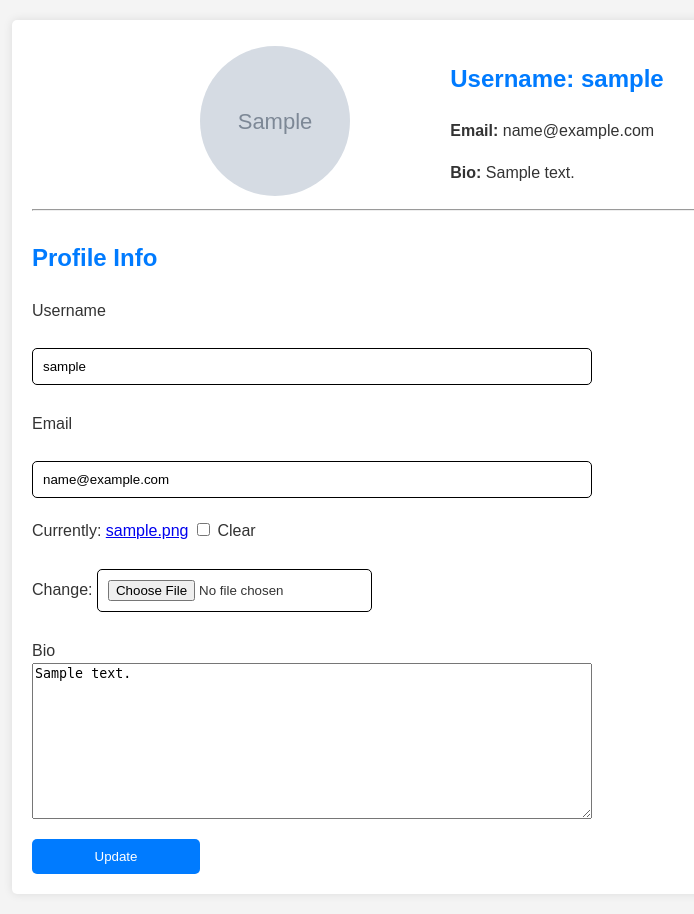
After one commit to burmese-girl/project_management_app, a Django app: page /profile/ in a window 1280 px wide. The commit adds this page. Shown: the whole page, without its empty margins (208-902 px from the left). Run offline with Django 5.2, Linux system fonts and the light colour scheme; a user stored in the database is signed in; tables that the repository leaves empty hold one stand-in row (values such as "Sample post"); grey boxes marked "Sample" are stand-in pictures; some libraries are stand-ins or nearby versions.

Commit message:
feat[Profile]: add profile views and backend functionalities

```diff
--- a/project_management/settings_prod.py
+++ b/project_management/settings_prod.py
@@ -120,6 +120,9 @@ USE_TZ = True
 
 STATIC_URL = 'static/'
 
+MEDIA_ROOT = os.path.join(BASE_DIR, 'media')
+MEDIA_URL = '/media/'
+
 # Default primary key field type
 # https://docs.djangoproject.com/en/5.0/ref/settings/#default-auto-field
 
--- a/project_management/urls.py
+++ b/project_management/urls.py
@@ -18,6 +18,8 @@ from django.contrib import admin
 from django.urls import path,include, re_path
 from django.views.generic import RedirectView
 from django.contrib.auth import views as auth_views
+from django.conf import settings
+from django.conf.urls.static import static
 from projects.views import view_projects, view_dashboard, view_user
 
 
@@ -33,5 +35,9 @@ urlpatterns = [
     path('register/', view_user.register, name='register'),
     path('login/', auth_views.LoginView.as_view(template_name='users/login.html'), name='login'),
     path('logout/', view_user.logout_user, name='logout'),
+    path('profile/', view_user.profile, name='profile'),
 
 ]
+
+if settings.DEBUG:
+    urlpatterns += static(settings.MEDIA_URL, document_root=settings.MEDIA_ROOT)
--- a/projects/admin.py
+++ b/projects/admin.py
@@ -14,3 +14,4 @@ class TaskAdmin(admin.ModelAdmin):
 admin.site.register(Task,TaskAdmin)
 admin.site.register(Project)
 admin.site.register(TeamMember)
+admin.site.register(Profile)
--- a/projects/apps.py
+++ b/projects/apps.py
@@ -4,3 +4,6 @@ from django.apps import AppConfig
 class ProjectsConfig(AppConfig):
     default_auto_field = 'django.db.models.BigAutoField'
     name = 'projects'
+
+    def ready(self):
+        from . import signals
--- a/projects/forms/user_forms.py
+++ b/projects/forms/user_forms.py
@@ -1,6 +1,7 @@
 from django import forms
 from django.contrib.auth.models import User
 from django.contrib.auth.forms import UserCreationForm
+from ..models import Profile
 
 class UserRegisterForm(UserCreationForm):
     email = forms.EmailField()
@@ -9,9 +10,14 @@ class UserRegisterForm(UserCreationForm):
         model = User
         fields = ['username', 'email', 'password1', 'password2']
 
-# class UserUpdateForm(forms.ModelForm):
-#     email = forms.EmailField()
+class UserUpdateForm(forms.ModelForm):
+    email = forms.EmailField()
 
-#     class Meta:
-#         model = User
-#         fields = ['username', 'email']
+    class Meta:
+        model = User
+        fields = ['username', 'email']
+
+class ProfileUpdateForm(forms.ModelForm):
+    class Meta:
+        model = Profile
+        fields = ['profile_picture', 'bio']
--- a/projects/models.py
+++ b/projects/models.py
@@ -1,5 +1,6 @@
 from django.db import models
 from django.utils import timezone
+from django.contrib.auth.models import User
 
 STATUS_CHOICES = [
     ('new', 'New'),
@@ -37,3 +38,12 @@ class TeamMember(models.Model):
 
     def __str__(self):
         return self.name
+
+class Profile(models.Model):
+    user = models.OneToOneField(User, on_delete=models.CASCADE)
+    bio = models.TextField(max_length=500, blank=True)
+    birth_date = models.DateField(null=True, blank=True)
+    profile_picture = models.ImageField(upload_to="profile_pics/", null=True, blank=True)
+
+    def __str__(self) -> str:
+        return f'{self.user.username} Profile'
--- a/projects/static/css/users.css
+++ b/projects/static/css/users.css
@@ -76,4 +76,23 @@ input {
     margin: 20px 120px;
 }
 
-/* Register Page */
+/* Profile page */
+
+.profile_image {
+    width: 150px;
+    height: 150px;
+    border-radius: 50%;
+    object-fit: cover;
+    /* border: 5px solid #333; */
+}
+
+.profile_section{
+    display: flex;
+    flex-direction: row;
+    align-items: center;
+    justify-content: center;
+}
+
+.profile_info{
+    margin-left: 100px;
+}
--- /dev/null
+++ b/projects/templates/users/profile.html
@@ -0,0 +1,41 @@
+<!DOCTYPE html>
+<html lang="en">
+<head>
+    {% load static %}
+    {% load widget_tweaks %}
+    <meta charset="UTF-8">
+    <meta name="viewport" content="width=device-width, initial-scale=1.0">
+    <title>Profile</title>
+    <link rel="stylesheet" href="{% static 'css/users.css' %}">
+
+</head>
+<body>
+    <div class="container">
+        <div class="profile_section">
+            <img class="profile_image" src="{{ user.profile.profile_picture.url }}">
+            <div class="profile_info">
+                <h2 class="profile-name"><strong>Username:</strong> {{ user.username }}</h2>
+                <p class="profile-contact"><strong>Email:</strong> {{ user.email }}</p>
+                <p class="text-secondary"><strong>Bio:</strong> {% if user.profile.bio %} {{ user.profile.bio }} {% else %} no bio {% endif %}</p>
+            </div>
+        </div>
+        <hr>
+        <form action="" method="post" enctype="multipart/form-data">
+            {% csrf_token %}
+            <h2>Profile Info</h2>
+
+            <label for="">Username</label>
+            {% render_field user_form.username placeholder="User Name" class+="form-control" %}<br>
+
+            <label for="">Email</label>
+            {% render_field user_form.email placeholder="Email Address" class+="form-control"%}
+
+            <div>{% render_field profile_form.profile_picture placeholder="" class+="form-control" %}</div><br>
+            <label for="">Bio</label>
+            {% render_field profile_form.bio placeholder="Bio" class+="form-control"%}
+
+            <button class="submit-button" type="submit">Update</button>
+        </form>
+    </div>
+</body>
+</html>
--- a/projects/views/view_user.py
+++ b/projects/views/view_user.py
@@ -1,7 +1,8 @@
 from django.shortcuts import render, redirect
 from django.contrib import messages
 from django.contrib.auth import logout
-from ..forms.user_forms import UserRegisterForm
+from django.contrib.auth.decorators import login_required
+from ..forms.user_forms import UserRegisterForm, UserUpdateForm, ProfileUpdateForm
 
 def register(request):
     if request.user.is_authenticated:
@@ -25,3 +26,26 @@ def logout_user(request):
         return redirect('login')
     messages.success(request, "You have been logged out ....")
     return render(request, 'users/logout.html', {})
+
+@login_required
+def profile(request):
+    if request.method == 'POST':
+        user_form = UserUpdateForm(request.POST, instance=request.user)
+        profile_form = ProfileUpdateForm(request.POST,
+                                   request.FILES,
+                                   instance=request.user.profile)
+        if user_form.is_valid() and profile_form.is_valid():
+            user_form.save()
+            profile_form.save()
+            messages.success(request, f'Your account has been updated!')
+            return redirect('profile')
+    else:
+        user_form = UserUpdateForm(instance=request.user)
+        profile_form = ProfileUpdateForm(instance=request.user.profile)
+
+    context = {
+        'user_form': user_form,
+        'profile_form': profile_form
+    }
+
+    return render(request, 'users/profile.html', context)
```
Also changed, not shown: projects/signals.py (added, +13 -0 lines).
